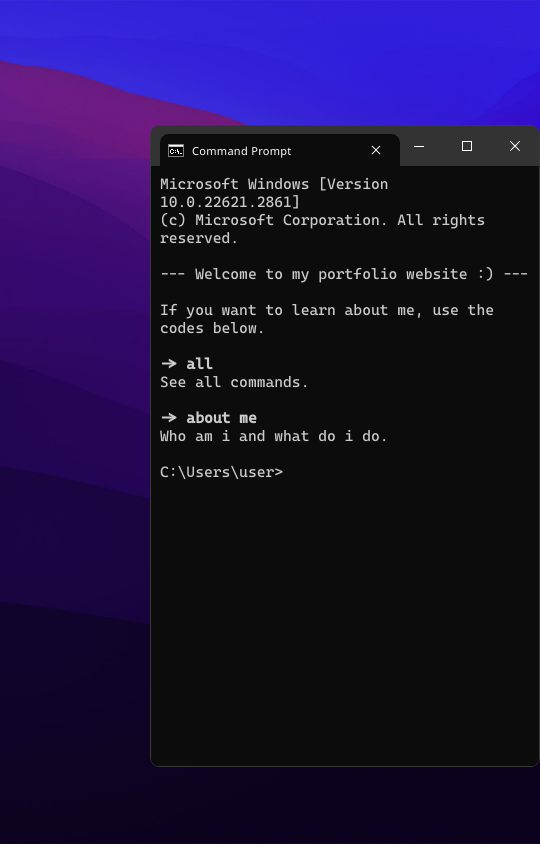
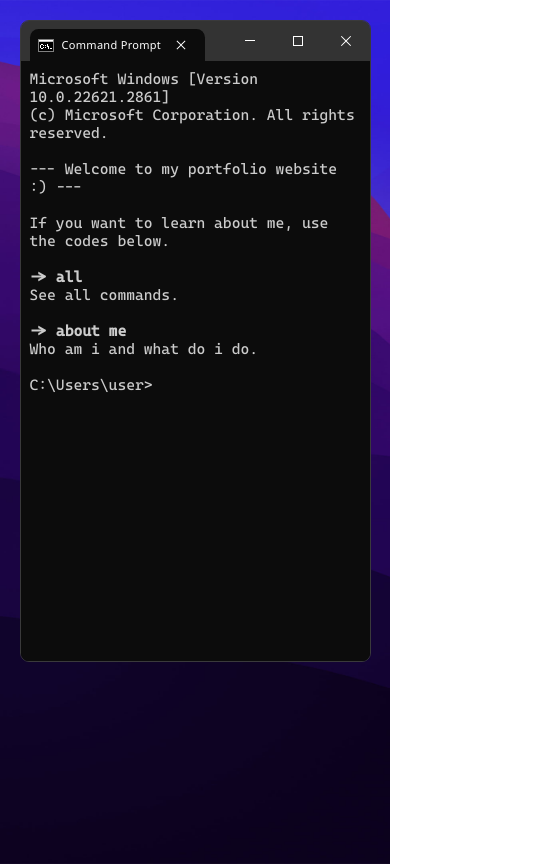
Before and after one commit to mustafazorlu/terminal-portfolio-website, a plain HTML site: page index.html in a window 390 px wide. Shown: the whole page, 540 px wide, since content can reach past the window. Drawn offline with Linux system fonts and the light colour scheme.

Commit message:
responsive

```diff
--- a/style.scss
+++ b/style.scss
@@ -18,15 +18,22 @@
     width: 100%;
     height: 100vh;
     background-size:cover ;
+    background-repeat: no-repeat;
+    overflow: hidden;
+    position: relative;
+
 }
+
+
 
 .window{
     max-width: 1000px;
     width: 100%;
-    transform: translate(150px, 125px);
     border-radius: 9px;
     overflow: hidden;
+    margin:7%;
     border:1px solid #3a3a3b;
+
 
 
 
@@ -176,3 +183,24 @@
     padding:0;
     background-color: #0c0c0c;
 }
+
+@media screen and (max-width:1000px){
+    .window{
+        width: 90% !important;
+        margin:5% auto;
+
+    }
+}
+
+@media screen and (max-width:500px){
+    .window{
+        width: 90% !important;
+        margin:5% auto;
+        .window_header{
+            .tab{
+                width:175px;
+            }
+        }
+    }
+
+}
```
Also changed, not shown: style.css, 1 other file.
